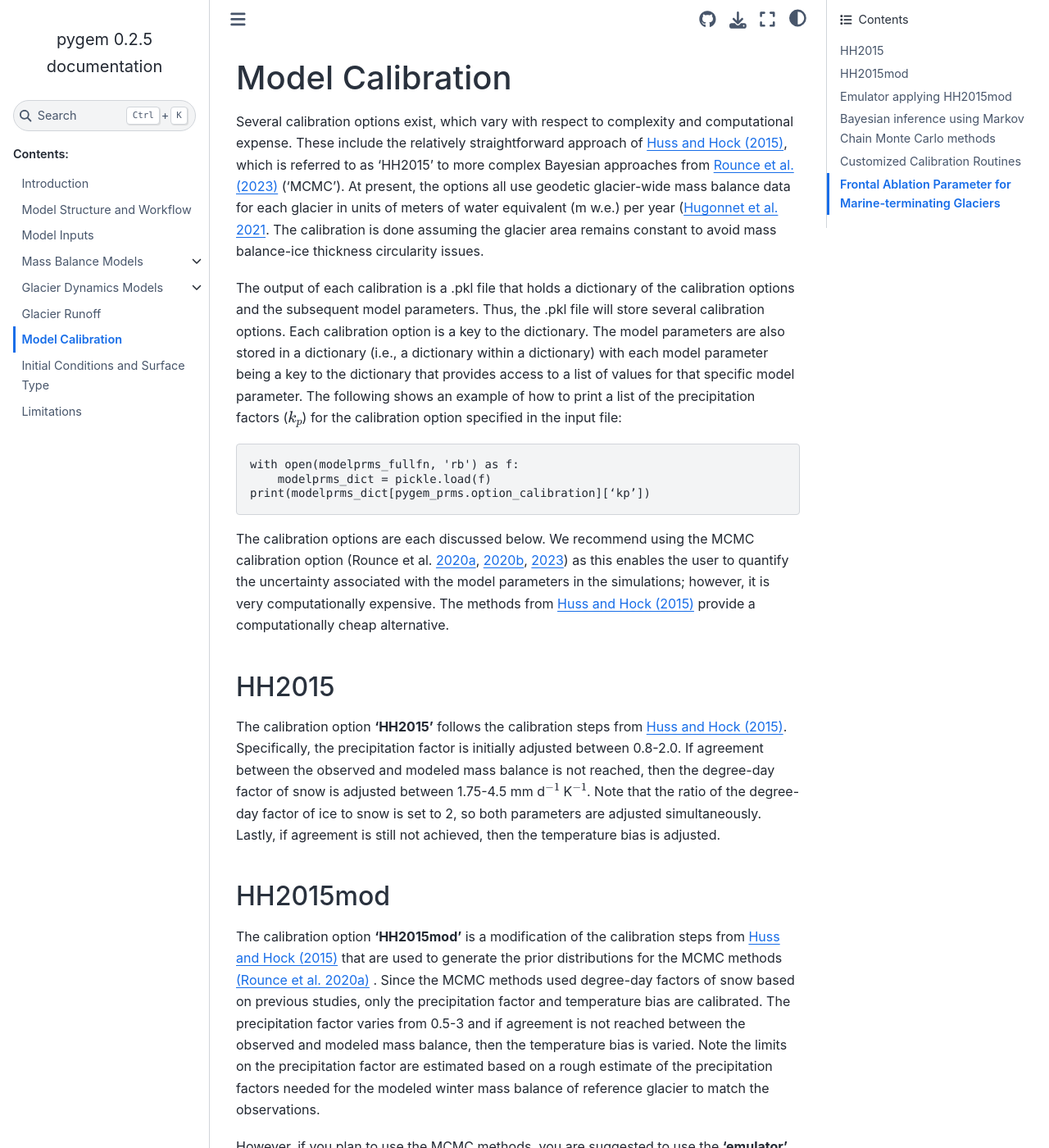
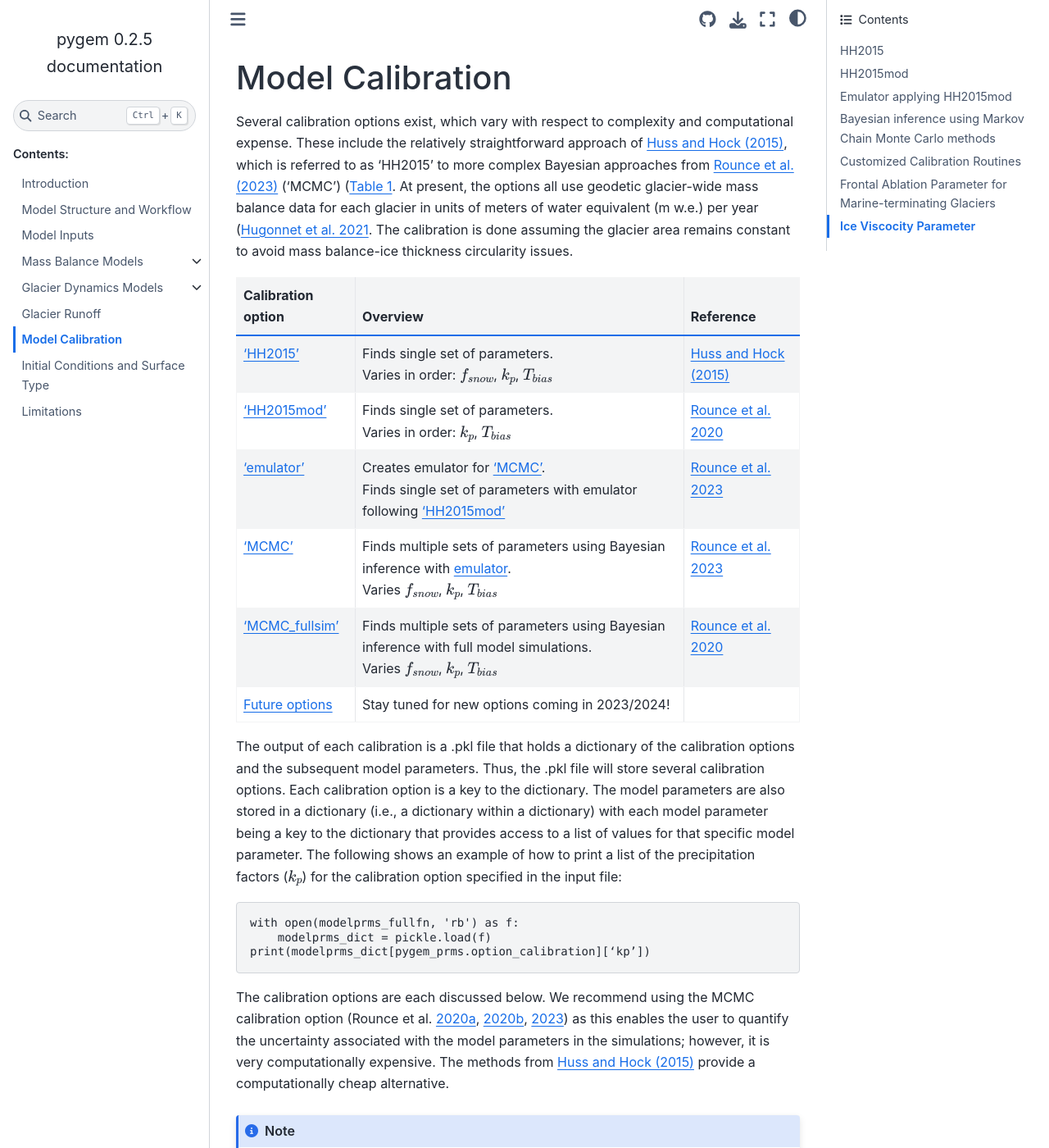
Before and after one commit to drounce/PyGEM, a Sphinx documentation site: the page built from docs/calibration_options.md, in a window 1280 px wide and 1400 px high. Shown: the whole window at 82% size. Built offline with Sphinx 7.4.7 and the Sphinx Book theme 1.1.4, drawn with Linux system fonts in a browser that asks for light colours; pages that are not in the unit, such as notebooks, are missing from menus; some of the changed text lies outside the part shown.

Commit message:
improving calibration cross references

````diff
--- a/docs/calibration_options.md
+++ b/docs/calibration_options.md
@@ -1,6 +1,17 @@
 (calibration_target)=
 # Model Calibration
-Several calibration options exist, which vary with respect to complexity and computational expense. These include the relatively straightforward approach of [Huss and Hock (2015)](https://www.frontiersin.org/articles/10.3389/feart.2015.00054/full), which is referred to as ‘HH2015’ to more complex Bayesian approaches from [Rounce et al. (2023)](https://www.science.org/doi/10.1126/science.abo1324) (‘MCMC’). At present, the options all use geodetic glacier-wide mass balance data for each glacier in units of meters of water equivalent (m w.e.) per year ([Hugonnet et al. 2021]((https://www.nature.com/articles/s41586-021-03436-z)). The calibration is done assuming the glacier area remains constant to avoid mass balance-ice thickness circularity issues.
+Several calibration options exist, which vary with respect to complexity and computational expense. These include the relatively straightforward approach of [Huss and Hock (2015)](https://www.frontiersin.org/articles/10.3389/feart.2015.00054/full), which is referred to as ‘HH2015’ to more complex Bayesian approaches from [Rounce et al. (2023)](https://www.science.org/doi/10.1126/science.abo1324) (‘MCMC’) ([Table 1](cal_options_table_target). At present, the options all use geodetic glacier-wide mass balance data for each glacier in units of meters of water equivalent (m w.e.) per year ([Hugonnet et al. 2021]((https://www.nature.com/articles/s41586-021-03436-z)). The calibration is done assuming the glacier area remains constant to avoid mass balance-ice thickness circularity issues.
+
+(cal_options_table_target)=
+
+| Calibration option | Overview | Reference |
+| :--- | :--- | :--- |
+| ['HH2015'](HH2015_target) | Finds single set of parameters.<br>Varies in order: $f_{snow}$, $k_{p}$, $T_{bias}$ | [Huss and Hock (2015)](https://www.frontiersin.org/articles/10.3389/feart.2015.00054/full) |
+| ['HH2015mod'](HH2015mod_target) | Finds single set of parameters.<br>Varies in order: $k_{p}$, $T_{bias}$ | [Rounce et al. 2020](https://www.cambridge.org/core/journals/journal-of-glaciology/article/quantifying-parameter-uncertainty-in-a-largescale-glacier-evolution-model-using-bayesian-inference-application-to-high-mountain-asia/61D8956E9A6C27CC1A5AEBFCDADC0432) |
+| ['emulator'](emulator_target) | Creates emulator for ['MCMC'](MCMC_target).<br>Finds single set of parameters with emulator following ['HH2015mod'](HH2015mod_target) | [Rounce et al. 2023](https://www.science.org/doi/10.1126/science.abo1324) |
+| ['MCMC'](MCMC_target) | Finds multiple sets of parameters using Bayesian inference with [emulator](emulator_target).<br> Varies $f_{snow}$, $k_{p}$, $T_{bias}$ | [Rounce et al. 2023](https://www.science.org/doi/10.1126/science.abo1324) |
+| ['MCMC_fullsim'](MCMC_target) | Finds multiple sets of parameters using Bayesian inference with full model simulations.<br> Varies $f_{snow}$, $k_{p}$, $T_{bias}$ | [Rounce et al. 2020](https://www.cambridge.org/core/journals/journal-of-glaciology/article/quantifying-parameter-uncertainty-in-a-largescale-glacier-evolution-model-using-bayesian-inference-application-to-high-mountain-asia/61D8956E9A6C27CC1A5AEBFCDADC0432) |
+| [Future options](cal_custom_target) | Stay tuned for new options coming in 2023/2024! | |
 
 The output of each calibration is a .pkl file that holds a dictionary of the calibration options and the subsequent model parameters.  Thus, the .pkl file will store several calibration options.  Each calibration option is a key to the dictionary. The model parameters are also stored in a dictionary (i.e., a dictionary within a dictionary) with each model parameter being a key to the dictionary that provides access to a list of values for that specific model parameter. The following shows an example of how to print a list of the precipitation factors ($k_{p}$) for the calibration option specified in the input file:
 
@@ -12,15 +23,22 @@ print(modelprms_dict[pygem_prms.option_calibration][‘kp’])
 
 The calibration options are each discussed below.  We recommend using the MCMC calibration option (Rounce et al. [2020a](https://www.cambridge.org/core/journals/journal-of-glaciology/article/quantifying-parameter-uncertainty-in-a-largescale-glacier-evolution-model-using-bayesian-inference-application-to-high-mountain-asia/61D8956E9A6C27CC1A5AEBFCDADC0432), [2020b](https://www.frontiersin.org/articles/10.3389/feart.2019.00331/full), [2023](https://www.science.org/doi/10.1126/science.abo1324)) as this enables the user to quantify the uncertainty associated with the model parameters in the simulations; however, it is very computationally expensive. The methods from [Huss and Hock (2015)](https://www.frontiersin.org/articles/10.3389/feart.2015.00054/full) provide a computationally cheap alternative.
 
+```{note}
+Running these options is performed using **run_calibration.py** (see [Model Workflow](workflow_cal_prms_target)). Additionally, there are two other calibration scripts to calibrate the [ice viscocity model parameter](workflow_cal_glena_target) using the **run_calibration_icethickness_consensus.py** and the [frontal ablation parameter](calibration_frontalablation_target) for marine-terminating glaciers using the **run_calibration_frontalablation.py**.
+```
+
+(HH2015_target)=
 ## HH2015
 The calibration option **‘HH2015’** follows the calibration steps from [Huss and Hock (2015)](https://www.frontiersin.org/articles/10.3389/feart.2015.00054/full). Specifically, the precipitation factor is initially adjusted between 0.8-2.0. If agreement between the observed and modeled mass balance is not reached, then the degree-day factor of snow is adjusted between 1.75-4.5 mm d$^{-1}$ K$^{-1}$. Note that the ratio of the degree-day factor of ice to snow is set to 2, so both parameters are adjusted simultaneously. Lastly, if agreement is still not achieved, then the temperature bias is adjusted.
 
+(HH2015mod_target)=
 ## HH2015mod
 The calibration option **‘HH2015mod’** is a modification of the calibration steps from [Huss and Hock (2015)](https://www.frontiersin.org/articles/10.3389/feart.2015.00054/full) that are used to generate the prior distributions for the MCMC methods [(Rounce et al. 2020a)](https://www.cambridge.org/core/journals/journal-of-glaciology/article/quantifying-parameter-uncertainty-in-a-largescale-glacier-evolution-model-using-bayesian-inference-application-to-high-mountain-asia/61D8956E9A6C27CC1A5AEBFCDADC0432)
 . Since the MCMC methods used degree-day factors of snow based on previous studies, only the precipitation factor and temperature bias are calibrated. The precipitation factor varies from 0.5-3 and if agreement is not reached between the observed and modeled mass balance, then the temperature bias is varied. Note the limits on the precipitation factor are estimated based on a rough estimate of the precipitation factors needed for the modeled winter mass balance of reference glacier to match the observations.
 
 However, if you plan to use the MCMC methods, you are suggested to use the **‘emulator’** calibration option described below, which follows the same steps, but creates an emulator to run the mass balance simulations for each potential parameter set to reduce the computational expense.
 
+(emulator_target)=
 ## Emulator applying HH2015mod
 The calibration option **‘emulator’** creates an independent emulator for each glacier that is derived by performing 100 present-day simulations based on randomly sampled model parameter sets and then fitting a Gaussian Process to these parameter-response pairs. This model replaces the mass balance model within the MCMC sampler (see Bayesian inference using MCMC below), which tests showed reduces the computational expense by two orders of magnitude. In the event that a single set of model parameters is desired, the emulator is also used to derive a set of model parameters following the same steps as ‘HH2015mod’.
 
@@ -52,6 +70,11 @@ python run_calibration.py
 ```
 In order to reduce the file size, the parameter sets are thinned by a factor of 10. This is reasonable given the correlation between subsequent parameter sets during the Markov Chain, but can be adjusted if thinning is not desired (change value to 1 in the input file).
 
+```{note}
+**'MCMC_fullsim'** is another calibration option that runs full model simulations within the MCMC methods instead of using the emulator. It is computationally very expensive but allows one to assess the emulators impact on the MCMC methods.
+```
+
+(cal_custom_target)=
 ## Customized Calibration Routines
 As new observations become available, we envision the calibration routines will need to change to leverage these observations. The only real limitation in developing a calibration routine is that the dictionary stored as a .pkl file needs to be consistent such that the calibration option is consistent with the run_simulation.py script.
 
@@ -78,3 +101,6 @@ python run_calibration_frontalablation.py   (set option_update_mb_data = True)
 ```{note}
 The run_calibration_frontalablation.py script is hard-coded with True/False options so one must manually go into the script and adjust the options.
 ```
+
+## Ice Viscocity Parameter
+The ice viscocity parameter will affect the ice thickness inversion and dynamical evolution of the glacier. The ice viscocity parameter is currently calibrated such that the volume of ice at the regional scale is consistent with the regional ice volumes from [Farinotti et al. (2019)](https://www.nature.com/articles/s41561-019-0300-3).
````
Also changed, not shown: docs/test_write_md.ipynb.
